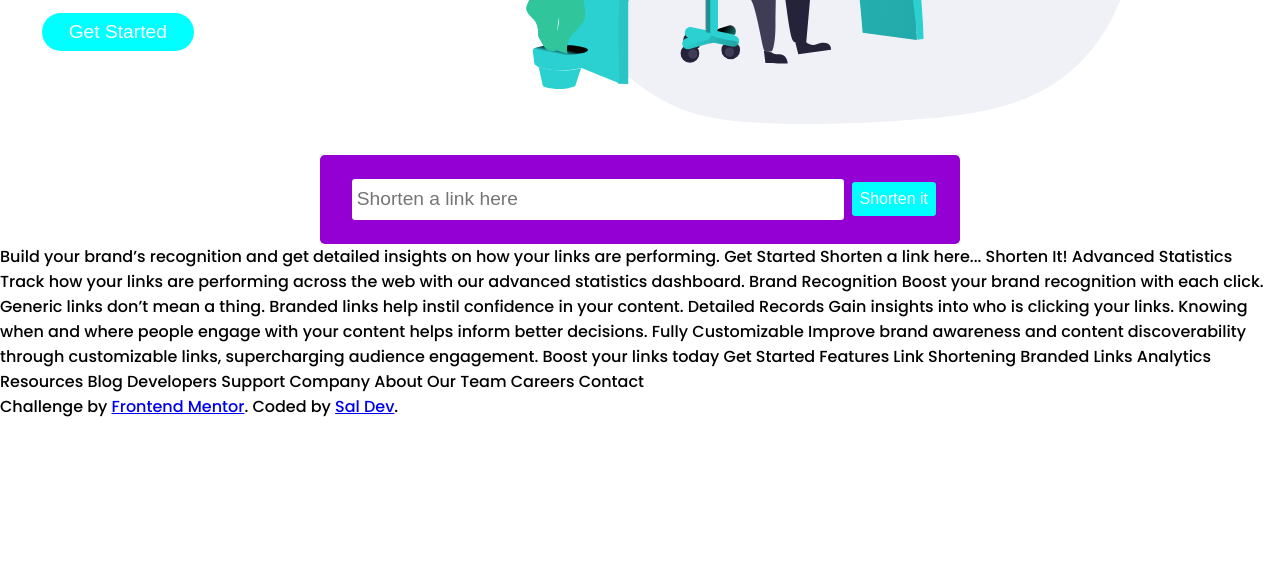
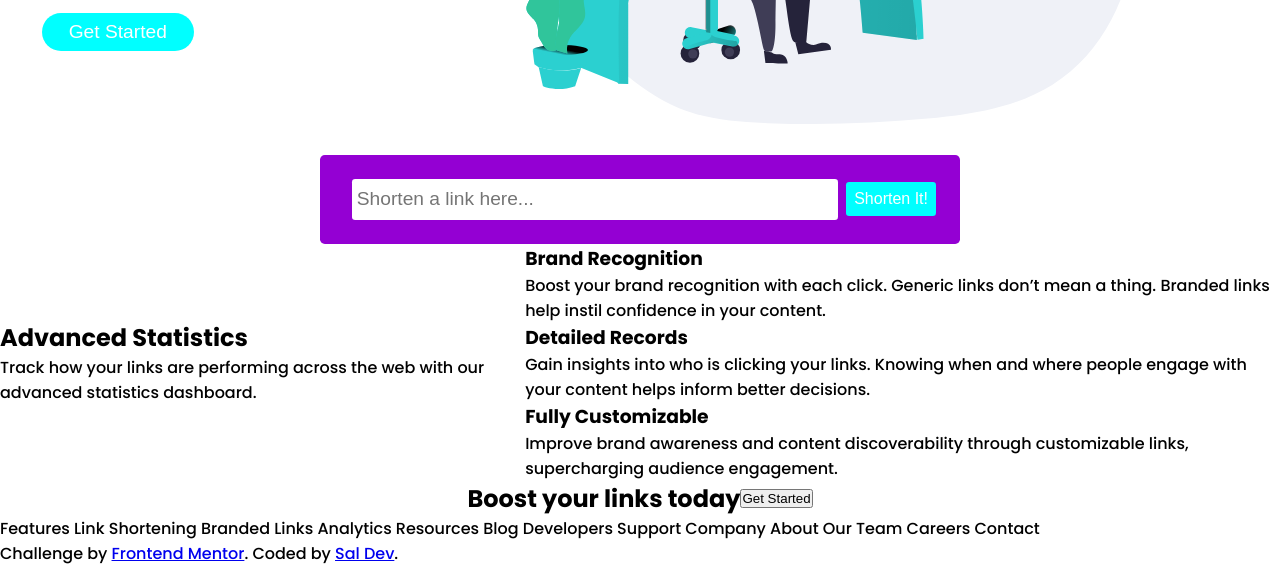
Before and after one commit to JuanSalda91/URL-shortening-API-landing-page, a website: page index.html in a window 1280 px wide. Shown: the part 394-960 px from the top of the page. Before the commit the page ends 813 px from the top, so only its background shows below. Drawn offline with Linux system fonts and the light colour scheme.

Commit message:
last section (services) added, (h2, cards(divs), h3, p)

```diff
--- a/index.html
+++ b/index.html
@@ -52,48 +52,45 @@
 
     <section class="link-input">
       <form class="input-container">
-        <input type="text" placeholder="Shorten a link here" required>
-        <button class="input-btn" typed="submit">Shorten it</button>
+        <input type="text" placeholder="Shorten a link here..." required>
+        <button class="input-btn" typed="submit">Shorten It!</button>
       </form>
     </section>
+
+    <section class="services">
+      <div class="service-content">
+        <h2>Advanced Statistics</h2>
+        <p>Track how your links are performing across the web with our advanced statistics dashboard.</p>
+      </div>
+      <div class="cards">
+        <div class="card card1">
+          <h3>Brand Recognition</h3>
+          <p>Boost your brand recognition with each click. Generic links don’t mean a thing. Branded links help instil confidence in your content.</p>
+        </div>
+        <div class="card card2">
+          <h3>Detailed Records</h3>
+          <p>Gain insights into who is clicking your links. Knowing when and where people engage with your content helps inform better decisions.</p>
+        </div>
+        <div class="card card3">
+          <h3>Fully Customizable</h3>
+          <p>Improve brand awareness and content discoverability through customizable links, supercharging audience engagement.</p>
+        </div>
+      </div>
+    </section>
+
+    <section class="boost">
+      <h2>Boost your links today</h2>
+      <button class="btn">Get Started</button>
+    </section>
+
   </main>
   <footer>
 
   </footer>
 
 
-  Build your brand’s recognition and get detailed insights
-  on how your links are performing.
 
-  Get Started
 
-  Shorten a link here...
-
-  Shorten It!
-
-  Advanced Statistics
-
-  Track how your links are performing across the web with our
-  advanced statistics dashboard.
-
-  Brand Recognition
-
-  Boost your brand recognition with each click. Generic links don’t
-  mean a thing. Branded links help instil confidence in your content.
-
-  Detailed Records
-
-  Gain insights into who is clicking your links. Knowing when and where
-  people engage with your content helps inform better decisions.
-
-  Fully Customizable
-
-  Improve brand awareness and content discoverability through customizable
-  links, supercharging audience engagement.
-
-  Boost your links today
-
-  Get Started
 
   Features
 
```
